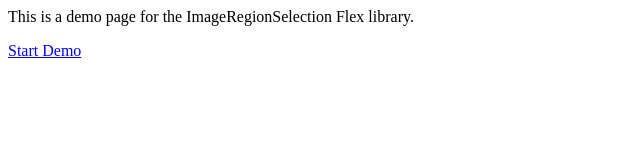
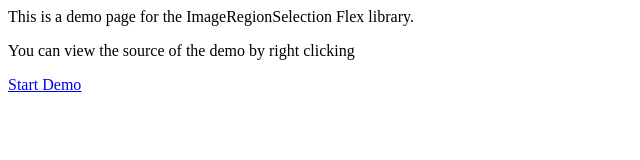
Before and after one commit to seancoyne/ImageRegionSelection, a plain HTML site: page index.html in a window 1280 px wide. Shown: the whole page, without its empty margins (0-640 px from the left). Drawn offline with Linux system fonts and the light colour scheme.

Commit message:
add note about source view

```diff
--- a/index.html
+++ b/index.html
@@ -1,3 +1,5 @@
 <p>This is a demo page for the ImageRegionSelection Flex library.</p>
 
-<a href="ImageRegionSelectionDemo.html">Start Demo</a>
+<p>You can view the source of the demo by right clicking</p>
+
+<p><a href="ImageRegionSelectionDemo.html">Start Demo</a></p>
```
